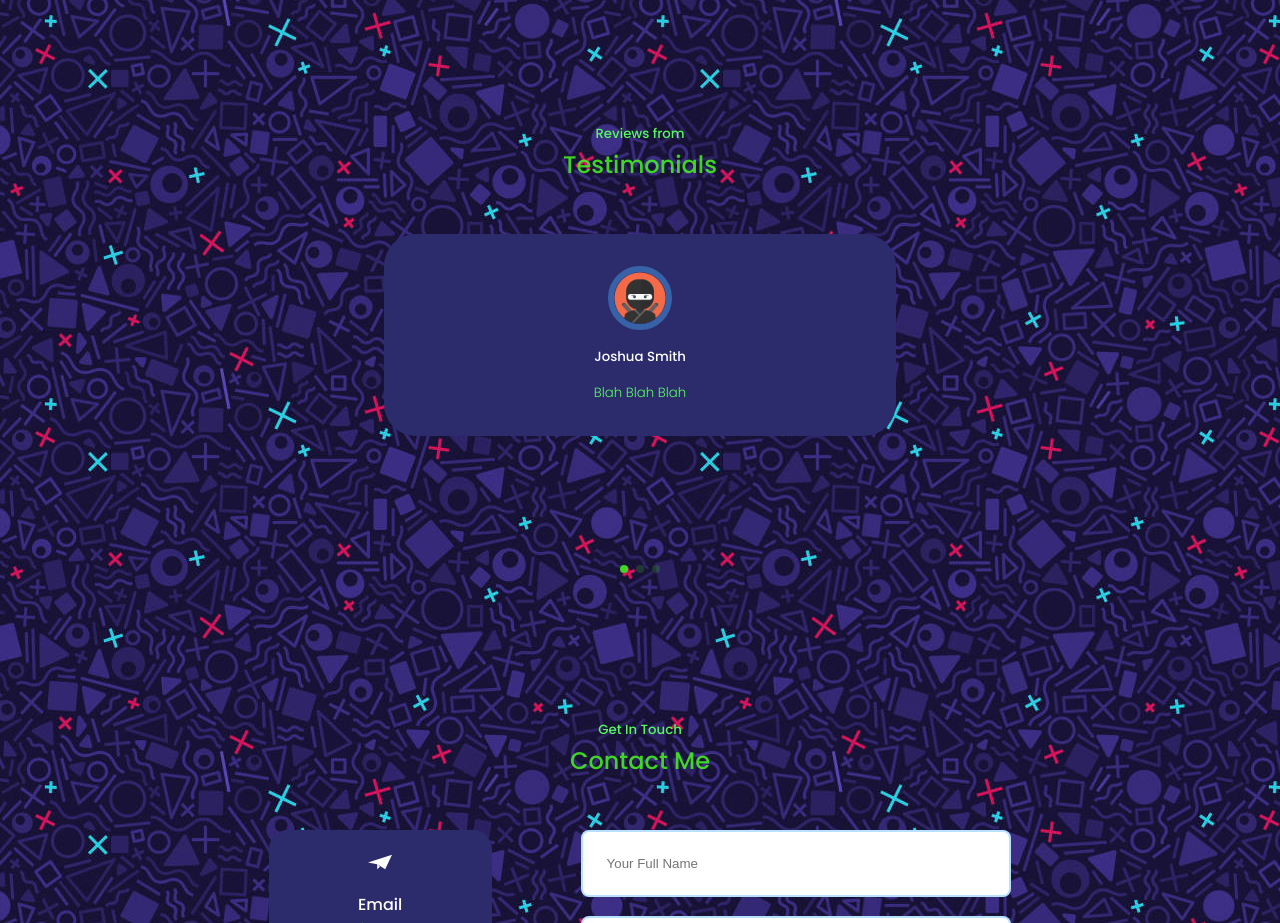
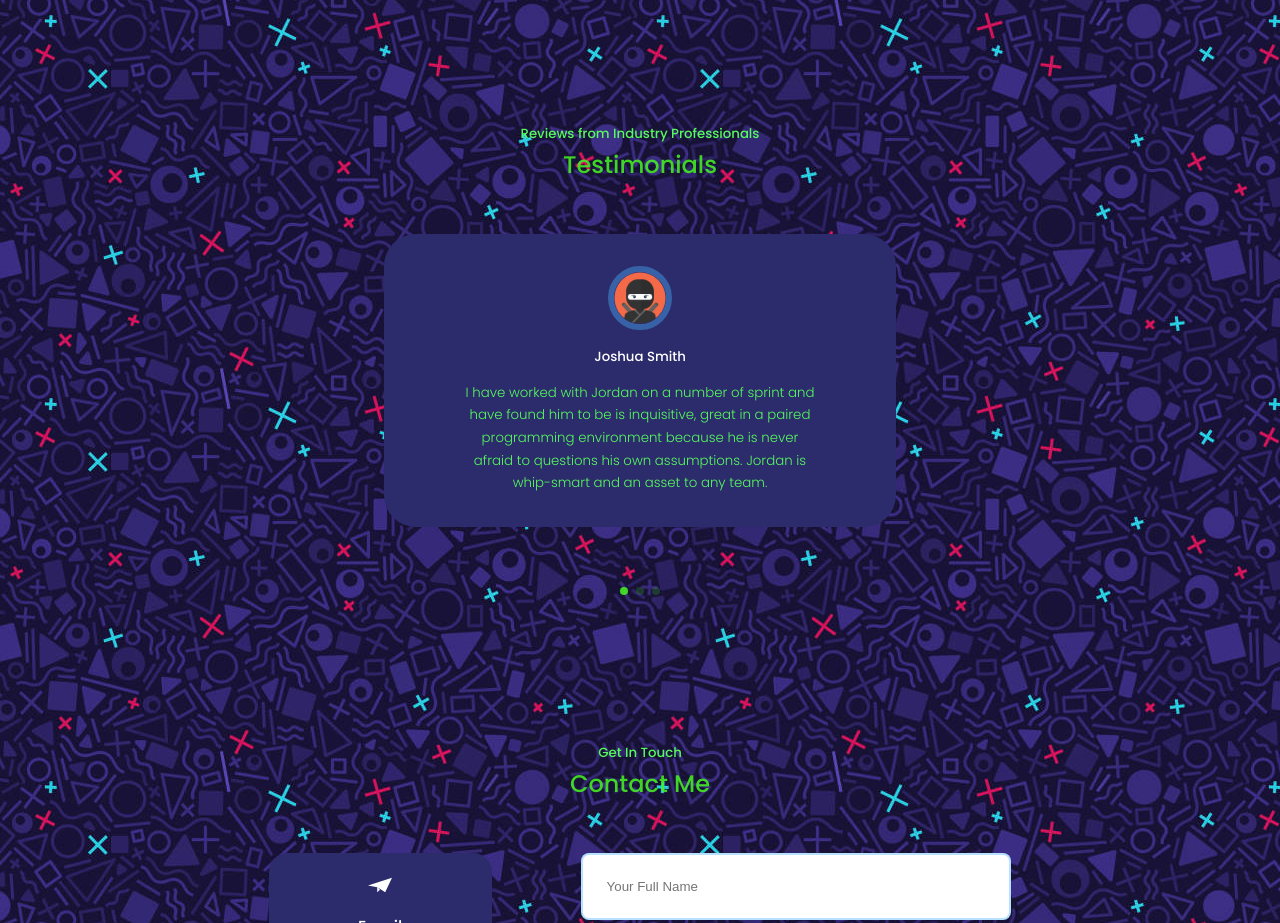
Before and after one commit to Jmajane/Portfolio, a React (Create React App) app: page / in a window 1280 px wide. Shown: the part 3800-4723 px from the top of the page. Built offline with nearby package versions, Linux system fonts and the light colour scheme.

Commit message:
updated testimonials

```diff
--- a/src/components/testimonials/Testimonials.jsx
+++ b/src/components/testimonials/Testimonials.jsx
@@ -16,7 +16,7 @@ const reviews = [
   {
     avatar: AVTR1,
     name: "Joshua Smith",
-    review: "Blah Blah Blah",
+    review: "I have worked with Jordan on a number of sprint and have found him to be is inquisitive, great in a paired programming environment because he  is never afraid to questions his own assumptions. Jordan is whip-smart and an asset to any team.",
   },
   {
     avatar: AVTR1,
@@ -26,7 +26,7 @@ const reviews = [
   {
     avatar: AVTR1,
     name: "Brian Krabec",
-    review: "Blah Blah Blah",
+    review: "It has been a pleasure working with Jordan during project weeks and throughout the cohort. Jordans ability to create full-stack applications, troubleshoot, and contribute in a pair-programming setting exceeds expectations. I am confident that Jordan will make great strides as a software engineer!",
   },
 ]
 
@@ -34,7 +34,7 @@ const reviews = [
 const Testimonials = () => {
   return (
     <section id='testimonials'>
-      <h5>Reviews from</h5>
+      <h5>Reviews from Industry Professionals</h5>
       <h2>Testimonials</h2>
 
       <Swiper className='container testimonials__container'
```
